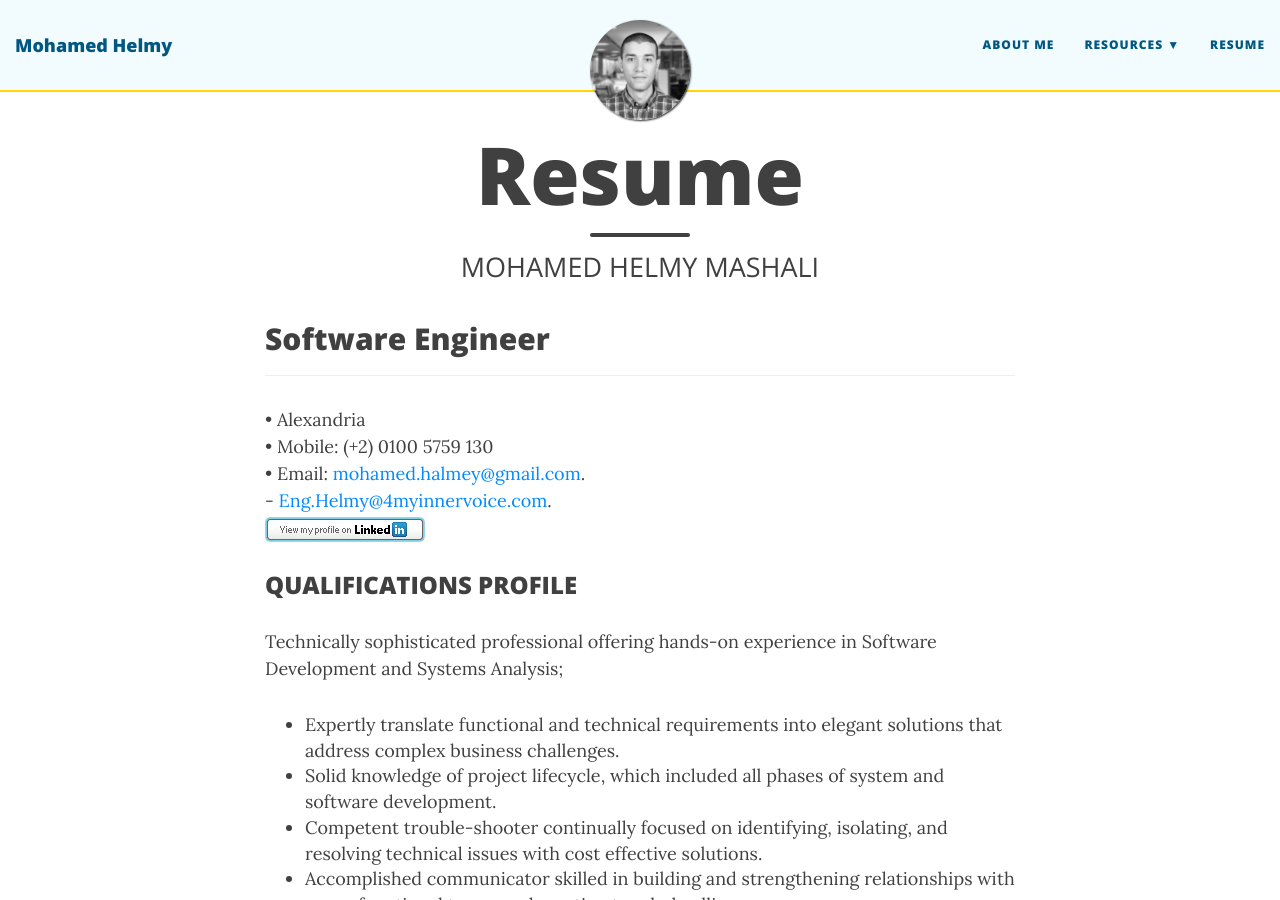
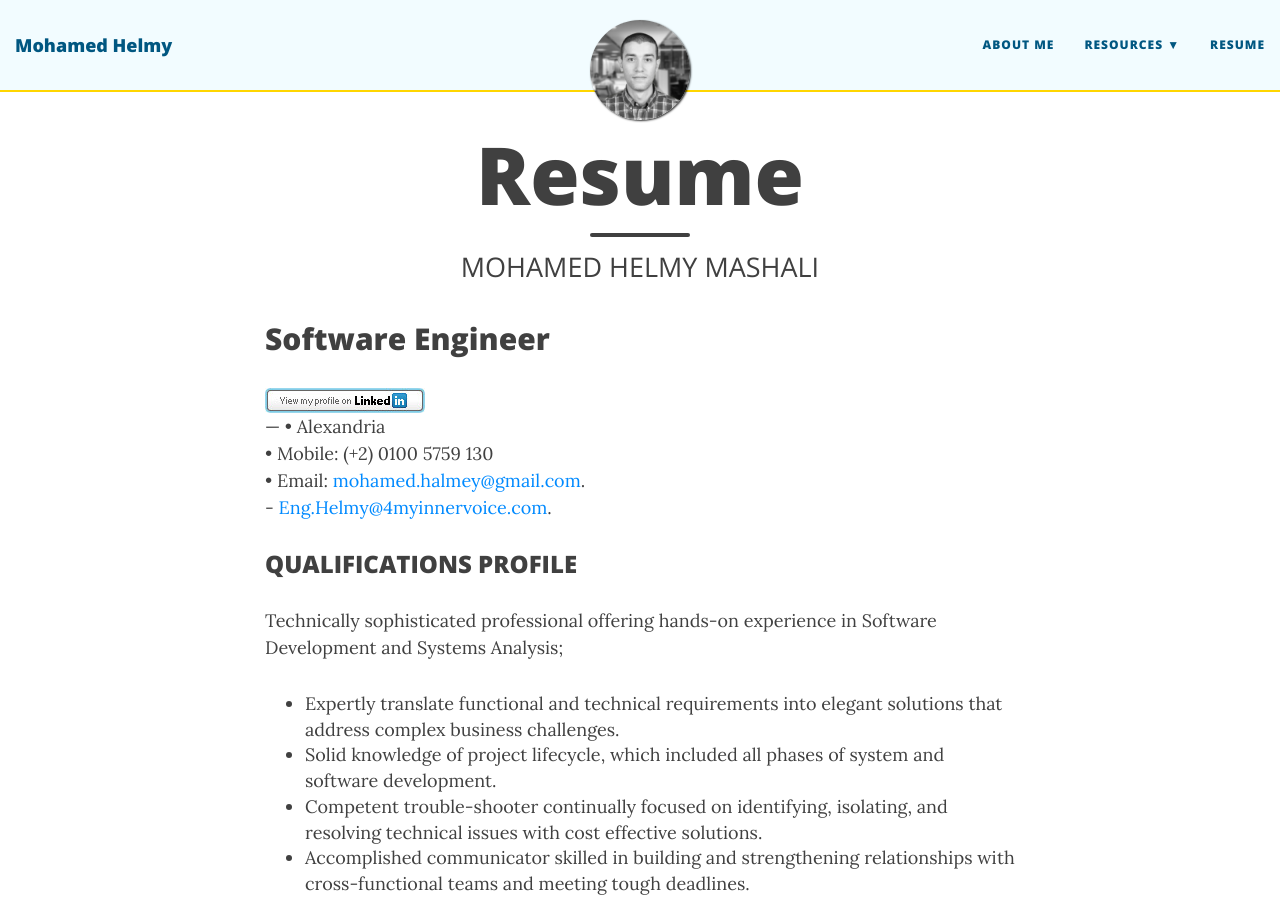
Before and after one commit to M-Helmy/m-helmy.github.io, a Jekyll site: the page built from resume.md, in a window 1280 px wide and 900 px high. Built offline with Jekyll 4.4.1, drawn with Linux system fonts in a browser that asks for light colours; nearby versions of some CDN libraries.

Commit message:
Update resume.md

```diff
--- a/resume.md
+++ b/resume.md
@@ -5,12 +5,13 @@ subtitle: MOHAMED HELMY MASHALI
 ---
 Software Engineer<br/>
 ---
+<a href="https://www.linkedin.com/in/mohamedhelmy/" rel="nofollow" target="_blank"><img src="https://m-helmy.github.io/img/linkedin.jpg" alt="LinkedIn Add to Profile button"></a><br/>
 ---
 • Alexandria<br/>
 • Mobile: (+2) 0100 5759 130 <br/>
 • Email: <a href="mailto:mohamed.halmey@gmail.com">mohamed.halmey@gmail.com</a>.<br>
          - <a href="mailto:Eng.Helmy@4myinnervoice.com">Eng.Helmy@4myinnervoice.com</a>.<br>
-<a href="https://www.linkedin.com/in/mohamedhelmy/" rel="nofollow" target="_blank"><img src="https://m-helmy.github.io/img/linkedin.jpg" alt="LinkedIn Add to Profile button"></a><br/>
+
 
 
 
```
